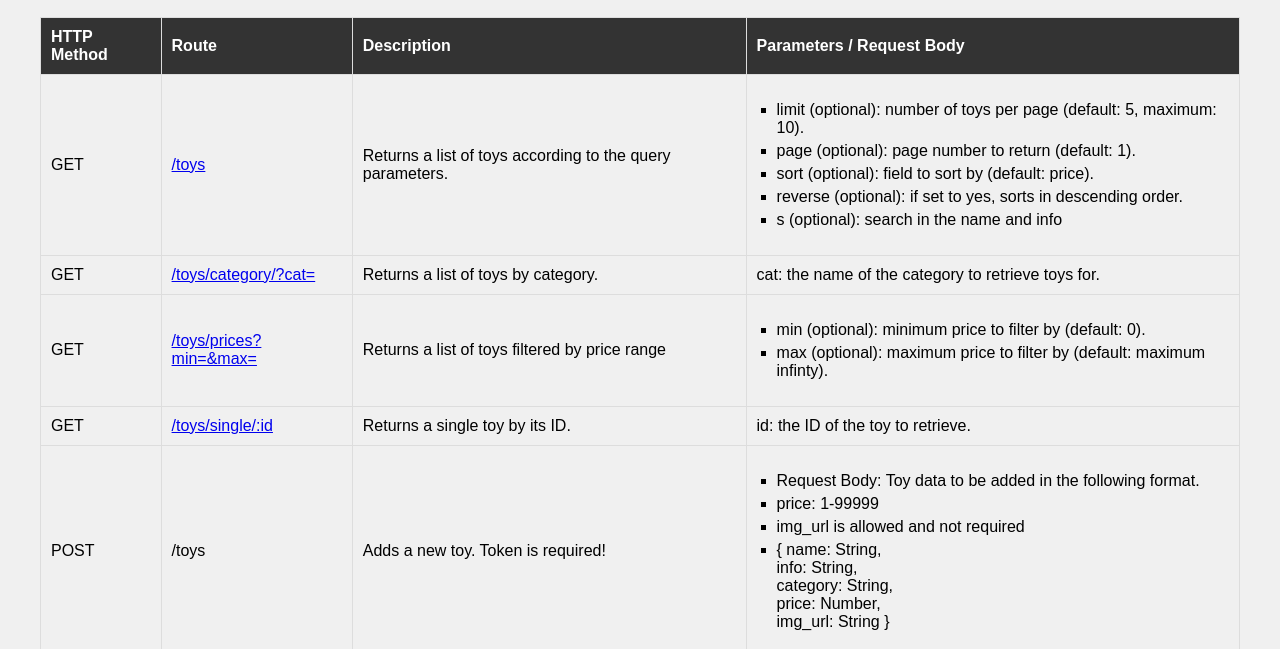
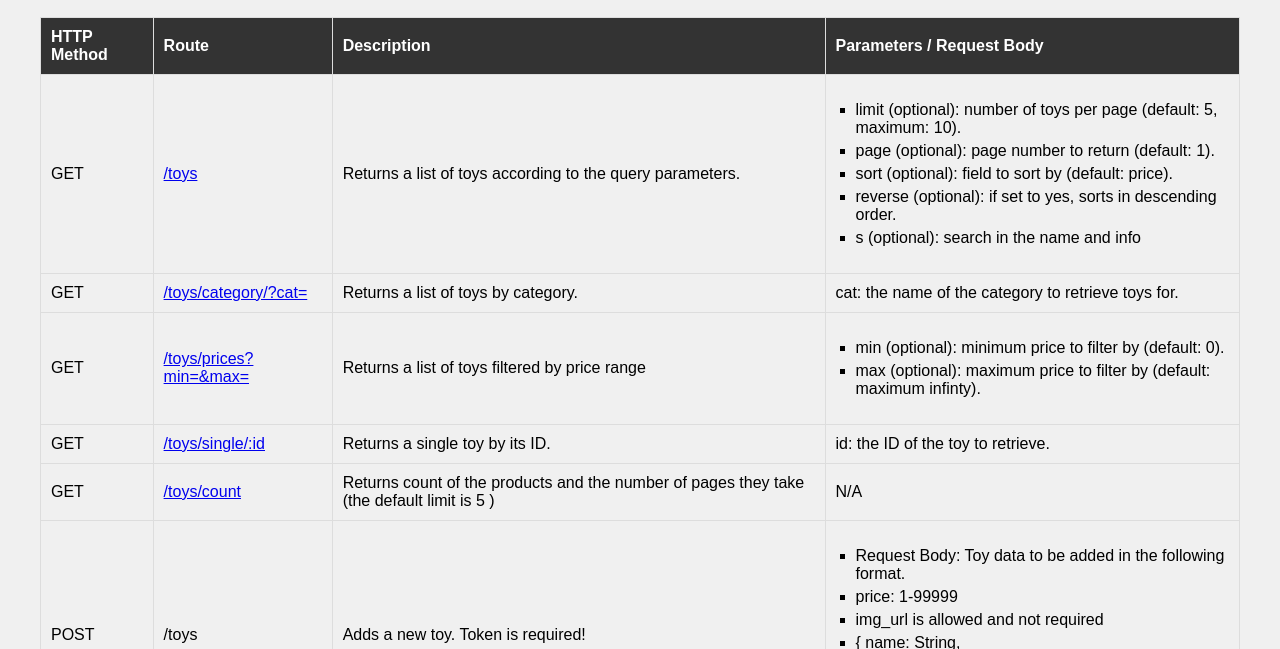
Before and after one commit to MICKY1011/toys_project, a website: page public/index.html in a window 1280 px wide. Shown: the part 151-800 px from the top of the page. Drawn offline with Linux system fonts and the light colour scheme.

Commit message:
Add files via upload

```diff
--- a/public/index.html
+++ b/public/index.html
@@ -60,6 +60,12 @@
         <td><a href="/toys/single/">/toys/single/:id</a></td>
         <td>Returns a single toy by its ID.</td>
         <td>id: the ID of the toy to retrieve.</td>
+      </tr>
+      <tr>
+        <td>GET</td>
+        <td><a href="/toys/count/">/toys/count</a></td>
+        <td>Returns count of the products and the number of pages they take (the default limit is 5 )</td>
+        <td>N/A</td>
       </tr>
       <tr>
         <td>POST</td>
```
